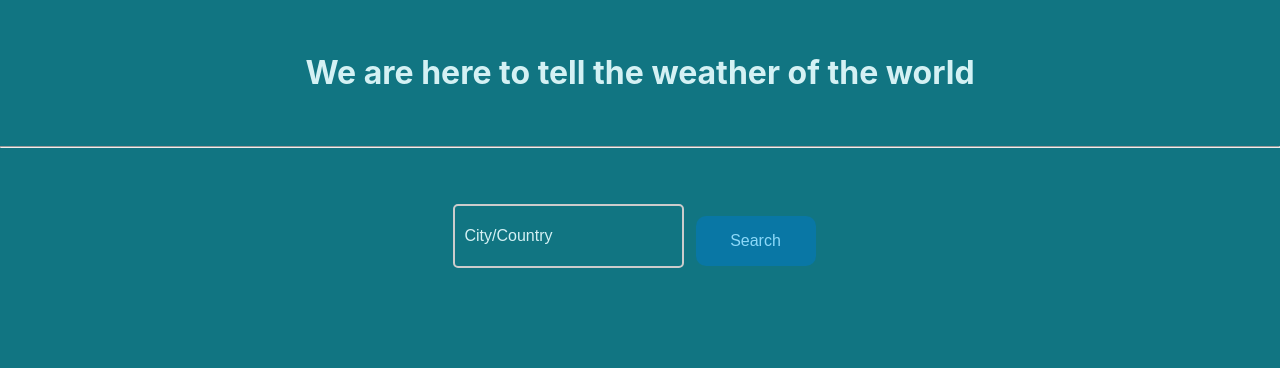
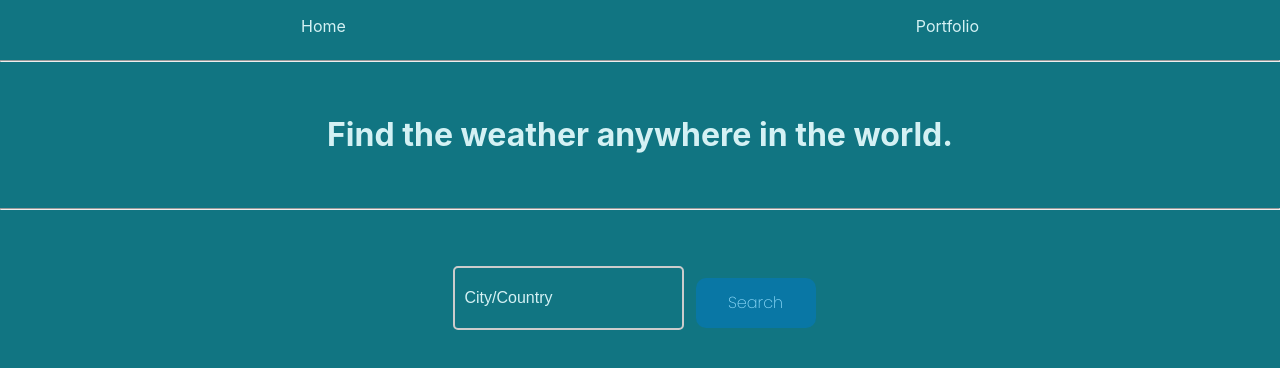
Before and after one commit to moesecc/weather-final, a React (Create React App) app: page / in a window 1280 px wide. Shown: the top 368 px of the page. Built offline with nearby package versions, Linux system fonts and the light colour scheme.

Commit message:
styling2 + added header

```diff
--- a/src/App.css
+++ b/src/App.css
@@ -1,3 +1,6 @@
+@import url('https://fonts.googleapis.com/css2?family=Dancing+Script&family=Mulish:wght@200&family=Poppins:wght@200&display=swap');
+@import url('https://fonts.googleapis.com/css2?family=Comfortaa:wght@500&family=Dancing+Script&display=swap');
+
 :root{
     --bg-color: #117582;
     --font-color: #D4F1F4;
@@ -9,6 +12,8 @@
     color: var(--font-color);
 }
 
+
+
 .current {
     display: block;
     justify-content: center;
@@ -19,7 +24,10 @@
 .display {
     font-size: 40px;
     text-align: center;
-    display: block;
+    display: flex;
+    justify-content: space-evenly;
+    font-family: 'Dancing Script', cursive;
+
 }
 
 .form {
@@ -36,6 +44,9 @@
     padding: 2rem;
 }
 
+h2 {
+    font-family: 'Comfortaa', cursive;
+}
 
 .input {
     padding: 10px;
@@ -89,5 +100,16 @@
 
 .p {
     display: flex;
-    justify-content: center;
+    justify-content: space-evenly;
 }
+
+
+.navbar {
+    display: flex;
+    justify-content: space-around;
+    padding: 1rem 1rem 1rem 1rem;
+}
+
+.navbar li {
+    list-style: none;
+}
--- a/src/App.js
+++ b/src/App.js
@@ -15,7 +15,20 @@ function App() {
   };
   return (
     <div className="App">
-      <h1 className="h1">We are here to tell the weather of the world</h1>
+      <header>
+        <nav className="navbar">
+          <li>
+            <a href="#" />
+            Home
+          </li>
+          <li>
+            <a href="#" />
+            Portfolio
+          </li>
+        </nav>
+      </header>
+      <hr />
+      <h1 className="h1">Find the weather anywhere in the world.</h1>
       <hr />
       <form onSubmit={handleSubmit}>
         <div className="form">
@@ -31,16 +44,30 @@ function App() {
         </div>
         {weatherData && (
           <>
-            <h1 className="display">This is {weatherData.location.country}</h1>
+            <h1 className="display">
+              This is {weatherData.location.region}{" "}
+              {weatherData.location.country}
+            </h1>
             <fieldset className="set">
-              <h2>Temperature: {weatherData.current.temp_c} C</h2>
-              <h2>Feels Like: {weatherData.current.feelslike_c} C</h2>
+              <label>Current Weather Details</label>
+              <h2>
+                Temperature: {weatherData.current.temp_c} C /{" "}
+                {weatherData.current.temp_f} F
+              </h2>
+              <h2>
+                Feels Like: {weatherData.current.feelslike_c} C /{" "}
+                {weatherData.current.feelslike_f} F
+              </h2>
+              <h2>
+                Wind Speed {weatherData.current.wind_mph} mph /{" "}
+                {weatherData.current.wind_kph} kph
+              </h2>
             </fieldset>
+
             <div className="current">
-              <h1>Current Weather Details</h1>
               <p className="p">
                 <img alt="condition" src={weatherData.current.condition.icon} />
-                <p>{weatherData.current.condition.text}</p>
+                <p>it's {weatherData.current.condition.text} outside</p>
               </p>
             </div>
           </>
```
